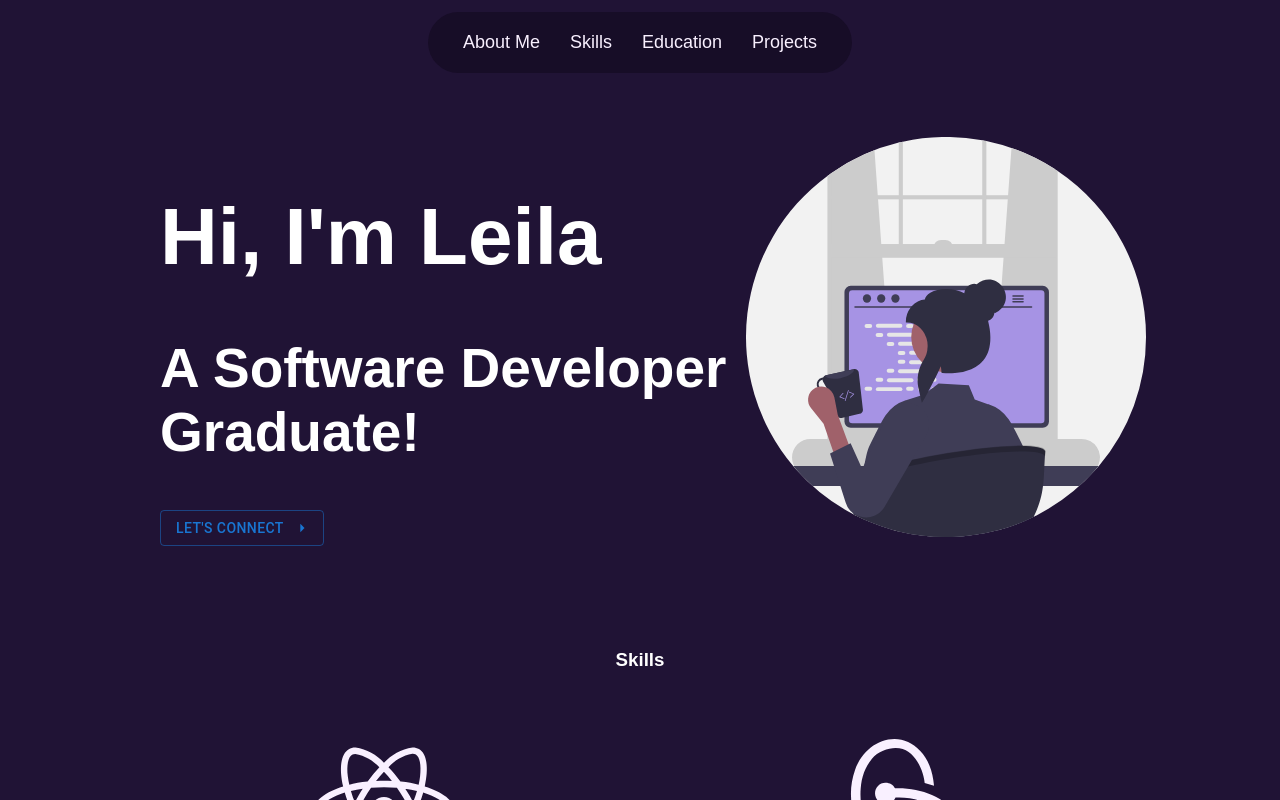
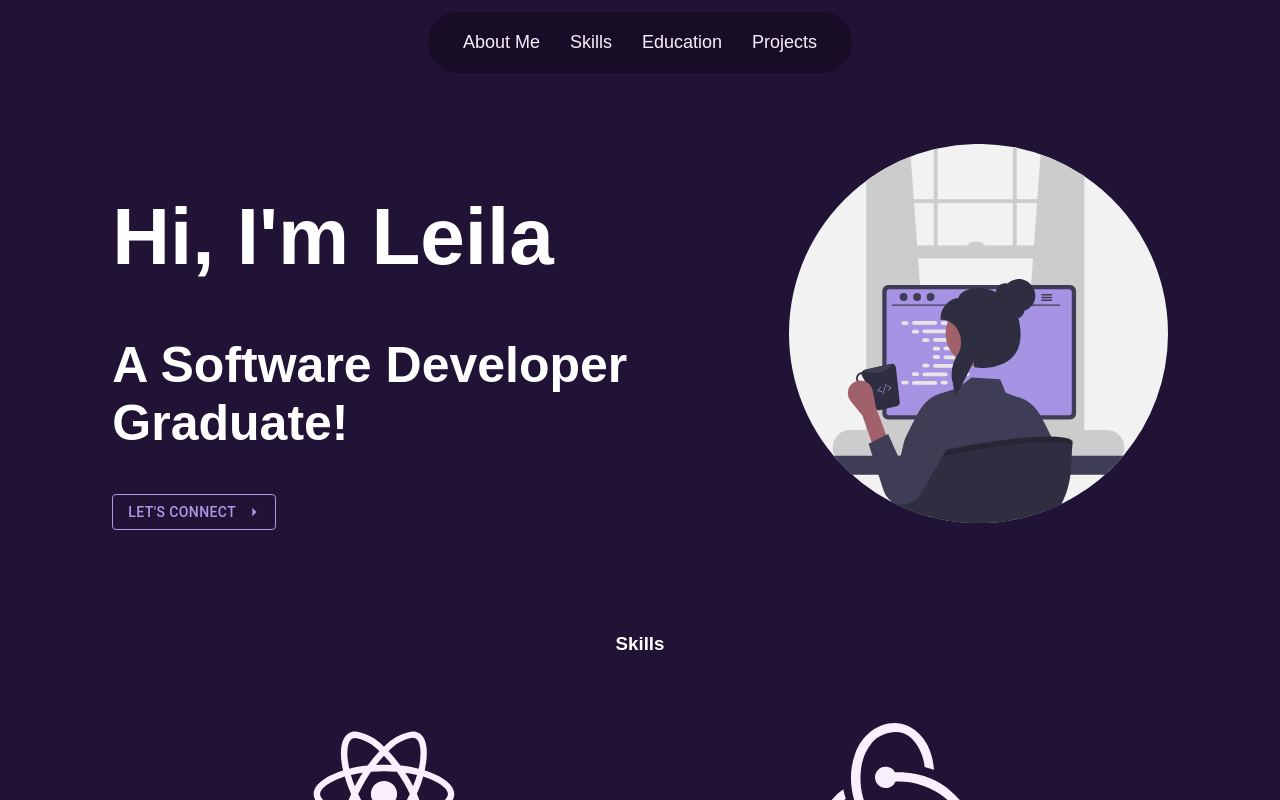
Before and after one commit to Selteneleila/portfolio, a React (Create React App) app: page / in a window 1280 px wide. Shown: the top 800 px of the page. Built offline with nearby package versions, Linux system fonts and the light colour scheme.

Commit message:
Fixed banner style

```diff
--- a/src/components/banner/Banner.css
+++ b/src/components/banner/Banner.css
@@ -1,26 +1,37 @@
-.container {
+.banner-container {
+  display: flex;
+  justify-content: center;
+  align-items: center;
+  width: 100%;
   padding: 4rem;
 }
+
+.text-container {
+  text-align: center;
+  margin-right: 1.7rem;
+}
+
 .banner-img {
-  width: 25rem;
-  margin-right: 4rem;
+  max-width: 100%;
+  height: auto;
+  display: block;
 }
+
 .text-container {
   text-align: left;
-  margin-left: 6rem;
 }
 h1 {
   font-size: 80px;
 }
 h2 {
-  font-size: 55px;
+  font-size: 50px;
 }
 .connect-btn {
-  color: #af98e8;
-  border-color: #af98e8;
+  color: #af98e8 !important;
+  border-color: #af98e8 !important;
 }
 
 .connect-btn:hover {
-  color: white;
-  border-color: white;
+  color: white !important;
+  border-color: white !important;
 }
--- a/src/components/banner/Banner.js
+++ b/src/components/banner/Banner.js
@@ -1,12 +1,12 @@
 import React from "react";
 import { Button, Grid } from "@mui/material";
 import MySvg from "../../assets/logo.svg";
-import "./Banner.css";
+import "./banner.css";
 import ArrowRightIcon from "@mui/icons-material/ArrowRight";
 
 export default function Banner() {
   return (
-    <Grid className="container" container spacing={1}>
+    <Grid className="banner-container" container spacing={1}>
       <Grid item xs={7}>
         <div className="text-container">
           <h1>Hi, I'm Leila</h1>
@@ -26,7 +26,7 @@ export default function Banner() {
           </Button>
         </div>
       </Grid>
-      <Grid item xs={5}>
+      <Grid item xs={4}>
         <img src={MySvg} alt="Description of SVG" className="banner-img" />
       </Grid>
     </Grid>
```
